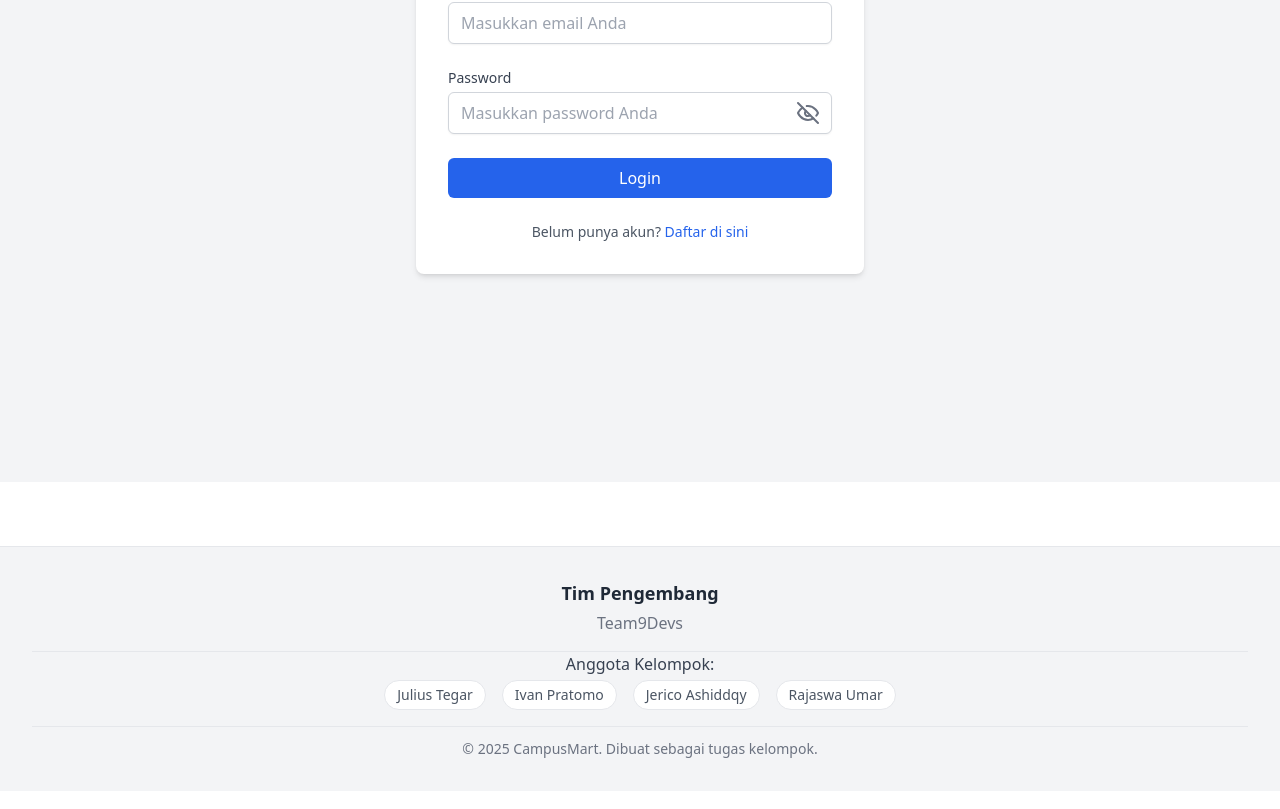
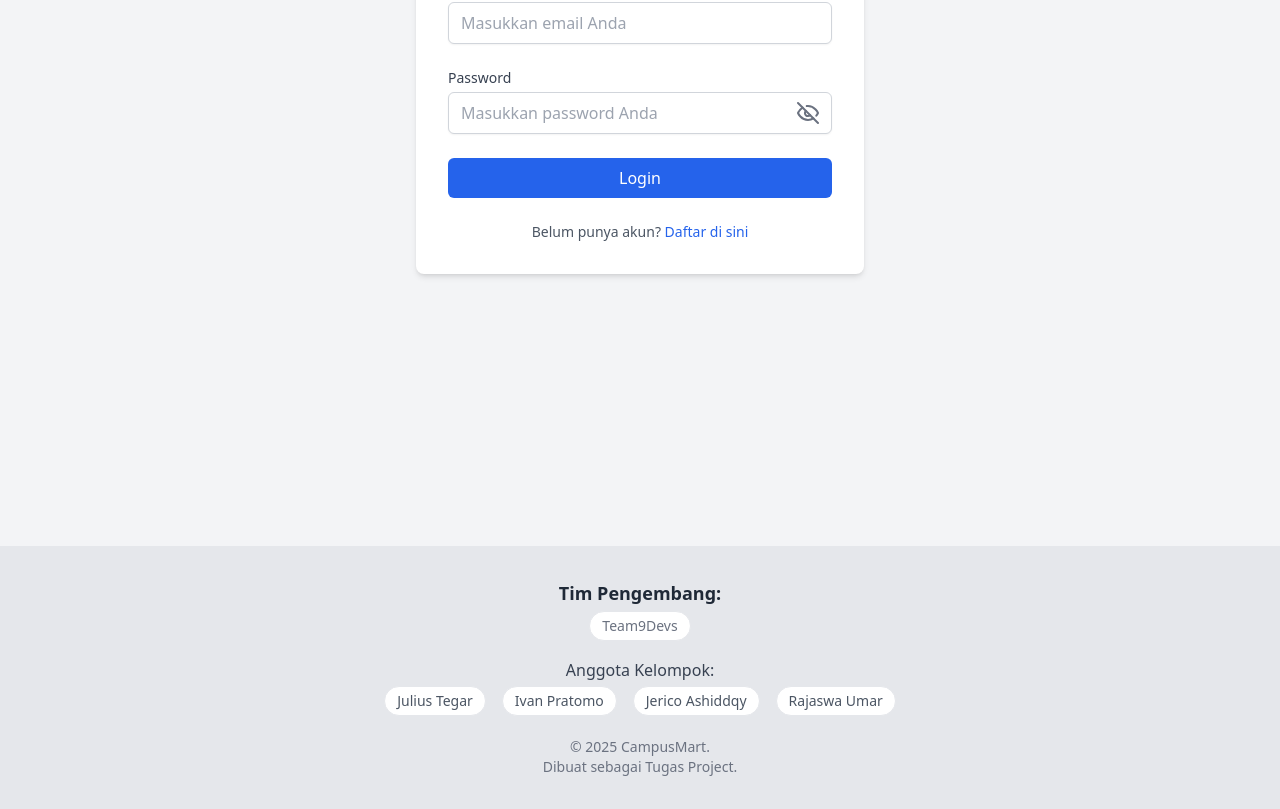
Before and after one commit to instincgpt001-pixel/kerja-rodi, a React (Vite) app in the folder front-end/: page /login in a window 1280 px wide. Shown: the part 398-1207 px from the top of the page. Built offline with nearby package versions, Linux system fonts and the light colour scheme; no server answers.

Commit message:
sedikit perbaikan tampilan homepage sama footer

```diff
--- a/front-end/src/components/Footer.jsx
+++ b/front-end/src/components/Footer.jsx
@@ -6,11 +6,11 @@ const Footer = () => {
   ];
 
   return (
-    <footer className="bg-gray-100 border-t mt-16">
+    <footer className="bg-gray-200 border-t mt-16">
       <div className="max-w-7xl mx-auto px-4 sm:px-6 lg:px-8 py-8">
         <div className="text-center">
-          <h3 className="text-lg font-semibold text-gray-800 mb-1">Tim Pengembang</h3>
-          <p className="text-gray-500 mb-4">Team9Devs</p>
+          <h3 className="text-lg font-semibold text-gray-800 mb-1">Tim Pengembang:</h3>
+          <p className="bg-white px-3 py-1 rounded-full text-sm border text-gray-500 mb-4 inline-block">Team9Devs</p>
           <hr className="my-0" />
           <div className="mb-4">
             <h4 className="font-medium text-gray-700 mb-1">Anggota Kelompok:</h4>
@@ -22,9 +22,9 @@ const Footer = () => {
               ))}
             </div>
           </div>
-          <hr className="my-3" />
+          <hr className="my-1" />
           <div className="text-sm text-gray-500">
-            <p>&copy; 2025 CampusMart. Dibuat sebagai tugas kelompok.</p>
+            <p>&copy; 2025 CampusMart.<br></br> Dibuat sebagai Tugas Project.</p>
           </div>
         </div>
       </div>
--- a/front-end/src/index.css
+++ b/front-end/src/index.css
@@ -1,3 +1,14 @@
 @tailwind base;
 @tailwind components;
 @tailwind utilities;
+
+/* Tambahkan 5 baris ini */
+@layer base {
+  body {
+    @apply bg-gray-100; /* atau bg-gray-200 jika ingin sedikit lebih gelap */
+  }
+}
+
+.shadow-top-thin {
+  box-shadow: 0 -4px 6px -1px rgba(0, 0, 0, 0.1), 0 -2px 4px -1px rgba(0, 0, 0, 0.06);
+}
--- a/front-end/src/pages/HomePage.jsx
+++ b/front-end/src/pages/HomePage.jsx
@@ -216,14 +216,14 @@ const HomePage = () => {
       </div>
 
       {/* Categories Section */}
-      <div className="mb-12">
+      <div className="bg-white p-6 rounded-lg shadow-lg mb-6">
         <h2 className="text-2xl font-bold mb-4 text-gray-800">Kategori Populer:</h2>
         <div className="flex flex-wrap justify-start gap-3">
           {categories.map(category => (
             <button
               key={category.id}
               onClick={() => handleCategoryClick(category.id)}
-              className="px-6 py-2 bg-white border-2 border-gray-200 rounded-full text-gray-700 hover:bg-blue-500 hover:text-white hover:border-blue-500 transition-all duration-300 shadow-sm"
+              className="px-6 py-2 bg-gray-100 border border-gray-200 rounded-full text-gray-700 hover:bg-blue-500 hover:text-white hover:border-blue-500 transition-all duration-300"
             >
               {category.name}
             </button>
@@ -232,7 +232,8 @@ const HomePage = () => {
       </div>
 
       {/* Initial Product List */}
-      <h2 className="text-4xl font-bold mb-4 text-gray-800">Produk yang Tersedia:</h2>
+      <div className="bg-white p-6 rounded-lg shadow-lg">
+        <h2 className="text-3xl font-bold mb-4 text-gray-800">Produk yang Tersedia:</h2>
         {loading && <p className="text-center">Memuat...</p>}
         {error && <p className="text-center text-red-500">{error}</p>}
         {!loading && !error && (
@@ -243,6 +244,7 @@ const HomePage = () => {
           </div>
         )}
       </div>
+    </div>
   );
 };
 
```
Lines whose indentation alone changed are shown as unchanged.
